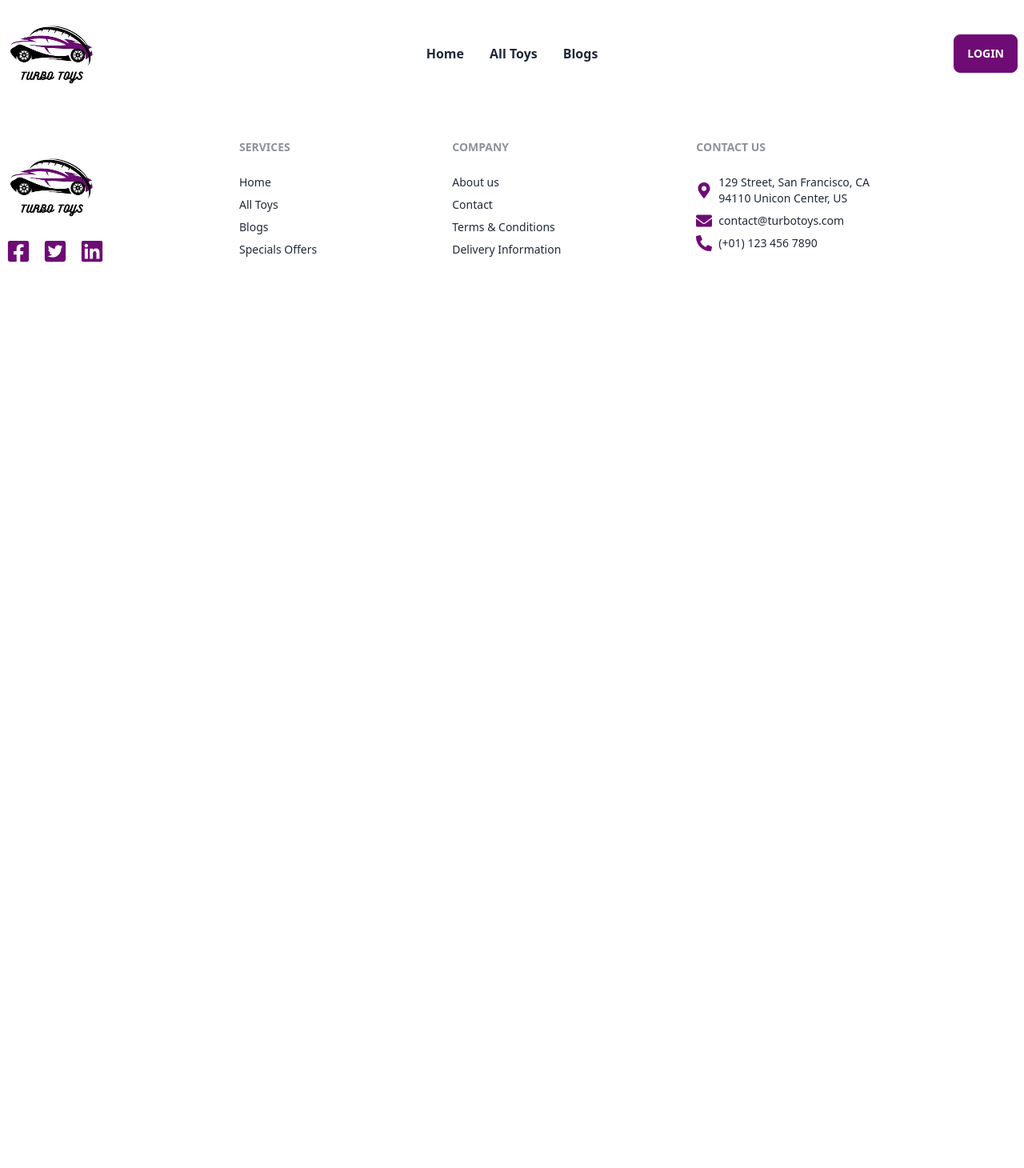
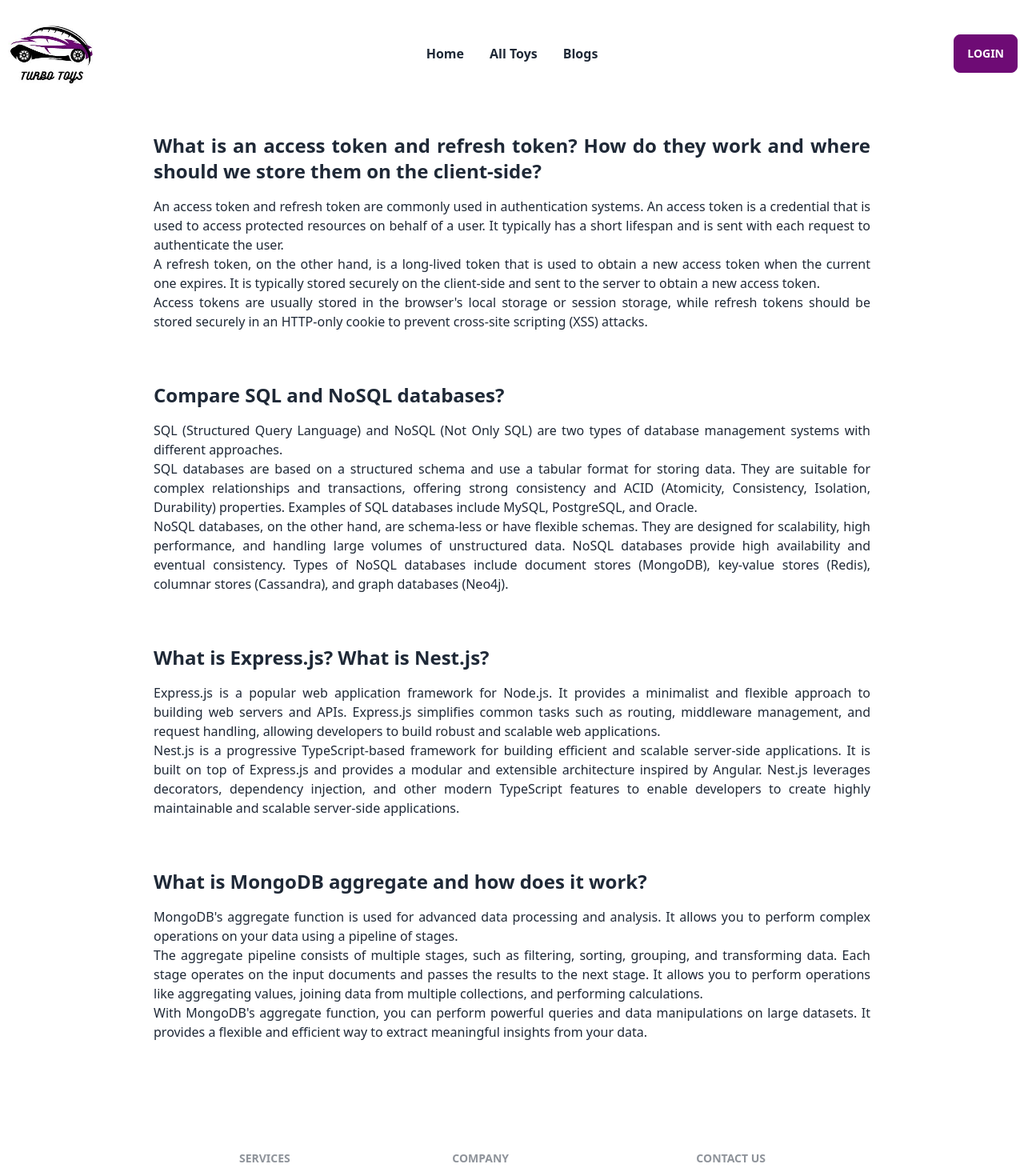
Before and after one commit to shahadatrafi/Turbo-Toys-Client, a React (Vite) app: page /blog in a window 1280 px wide. Shown: the top 1460 px of the page at 80% size. Before the commit the page ends 800 px from the top, so only its background shows below. Built offline with nearby package versions, Linux system fonts and the light colour scheme; no server answers.

Commit message:
blog added

```diff
--- a/src/Pages/Blogs/Blogs.jsx
+++ b/src/Pages/Blogs/Blogs.jsx
@@ -2,9 +2,33 @@ import React from 'react';
 
 const Blogs = () => {
     return (
-        <div>
-
+        <div className="container mx-auto py-8">
+      <div className="max-w-4xl mx-auto text-justify">
+        <div className="mb-16">
+          <h2 className="text-2xl font-bold mb-4">What is an access token and refresh token? How do they work and where should we store them on the client-side?</h2>
+          <p>An access token and refresh token are commonly used in authentication systems. An access token is a credential that is used to access protected resources on behalf of a user. It typically has a short lifespan and is sent with each request to authenticate the user.</p>
+          <p>A refresh token, on the other hand, is a long-lived token that is used to obtain a new access token when the current one expires. It is typically stored securely on the client-side and sent to the server to obtain a new access token.</p>
+          <p>Access tokens are usually stored in the browser's local storage or session storage, while refresh tokens should be stored securely in an HTTP-only cookie to prevent cross-site scripting (XSS) attacks.</p>
         </div>
+        <div className="mb-16">
+          <h2 className="text-2xl font-bold mb-4">Compare SQL and NoSQL databases?</h2>
+          <p>SQL (Structured Query Language) and NoSQL (Not Only SQL) are two types of database management systems with different approaches.</p>
+          <p>SQL databases are based on a structured schema and use a tabular format for storing data. They are suitable for complex relationships and transactions, offering strong consistency and ACID (Atomicity, Consistency, Isolation, Durability) properties. Examples of SQL databases include MySQL, PostgreSQL, and Oracle.</p>
+          <p>NoSQL databases, on the other hand, are schema-less or have flexible schemas. They are designed for scalability, high performance, and handling large volumes of unstructured data. NoSQL databases provide high availability and eventual consistency. Types of NoSQL databases include document stores (MongoDB), key-value stores (Redis), columnar stores (Cassandra), and graph databases (Neo4j).</p>
+        </div>
+        <div className="mb-16">
+          <h2 className="text-2xl font-bold mb-4">What is Express.js? What is Nest.js?</h2>
+          <p>Express.js is a popular web application framework for Node.js. It provides a minimalist and flexible approach to building web servers and APIs. Express.js simplifies common tasks such as routing, middleware management, and request handling, allowing developers to build robust and scalable web applications.</p>
+          <p>Nest.js is a progressive TypeScript-based framework for building efficient and scalable server-side applications. It is built on top of Express.js and provides a modular and extensible architecture inspired by Angular. Nest.js leverages decorators, dependency injection, and other modern TypeScript features to enable developers to create highly maintainable and scalable server-side applications.</p>
+        </div>
+        <div className="mb-16">
+          <h2 className="text-2xl font-bold mb-4">What is MongoDB aggregate and how does it work?</h2>
+          <p>MongoDB's aggregate function is used for advanced data processing and analysis. It allows you to perform complex operations on your data using a pipeline of stages.</p>
+          <p>The aggregate pipeline consists of multiple stages, such as filtering, sorting, grouping, and transforming data. Each stage operates on the input documents and passes the results to the next stage. It allows you to perform operations like aggregating values, joining data from multiple collections, and performing calculations.</p>
+          <p>With MongoDB's aggregate function, you can perform powerful queries and data manipulations on large datasets. It provides a flexible and efficient way to extract meaningful insights from your data.</p>
+        </div>
+      </div>
+    </div>
     );
 };
 
--- a/src/Pages/Home/PoliceCarCard.jsx
+++ b/src/Pages/Home/PoliceCarCard.jsx
@@ -1,8 +1,7 @@
 import React from 'react';
 import { Link } from 'react-router-dom';
 
-const PoliceCarCard = ({ policeCar }) => {
-
+const PoliceCarCard = ({ policeCar, handleViewDetails }) => {
     const { _id, name, pictureUrl, price, rating, } = policeCar;
 
     return (
@@ -13,7 +12,7 @@ const PoliceCarCard = ({ policeCar }) => {
                 <p className='font-semibold '>Price: <span className='text-primary'>${price}</span></p>
                 <p className='font-semibold '>Rating: <span className='text-primary'>{rating}</span></p>
                 <div className="card-actions justify-end">
-                    <Link><button className="btn btn-primary text-white">View Details</button></Link>
+                    <Link to={`all-toy/${_id}`}><button onClick={handleViewDetails} className="btn btn-primary text-white">View Details</button></Link>
                 </div>
             </div>
         </div>
--- a/src/Pages/Home/RegularCarCard.jsx
+++ b/src/Pages/Home/RegularCarCard.jsx
@@ -1,7 +1,7 @@
 import React from 'react';
 import { Link } from 'react-router-dom';
 
-const RegularCarCard = ({regularCar}) => {
+const RegularCarCard = ({regularCar, handleViewDetails}) => {
 
     const { _id, name, pictureUrl, price, rating, } = regularCar;
 
@@ -14,7 +14,7 @@ const RegularCarCard = ({regularCar}) => {
                 <p className='font-semibold '>Price: <span className='text-primary'>${price}</span></p>
                 <p className='font-semibold '>Rating: <span className='text-primary'>{rating}</span></p>
                 <div className="card-actions justify-end">
-                    <Link><button className="btn btn-primary text-white">View Details</button></Link>
+                    <Link to={`all-toy/${_id}`}><button onClick={handleViewDetails} className="btn btn-primary text-white">View Details</button></Link>
                 </div>
             </div>
         </div>
--- a/src/Pages/Home/ShopByCategory.jsx
+++ b/src/Pages/Home/ShopByCategory.jsx
@@ -1,11 +1,17 @@
-import React, { useEffect, useState } from 'react';
+import React, { useContext, useEffect, useState } from 'react';
 import { Tab, Tabs, TabList, TabPanel } from 'react-tabs';
 import 'react-tabs/style/react-tabs.css';
 import PoliceCarCard from './PoliceCarCard';
 import RegularCarCard from './RegularCarCard';
 import SportsCarCard from './SportsCarCard';
+import { AuthContext } from '../../providers/AuthProvider';
+import { useNavigate } from 'react-router-dom';
+import Swal from 'sweetalert2';
 
 const ShopByCategory = () => {
+
+    const { user, loading } = useContext(AuthContext);
+    console.log(user);
 
     const [regularCars, setRegularCars] = useState([]);
     const [sportsCars, setSportsCars] = useState([]);
@@ -29,6 +35,11 @@ const ShopByCategory = () => {
             .then(data => setPoliceCars(data))
     }, []);
 
+    const handleViewDetails = () => {
+        if (!user) {
+            return Swal.fire('You have to log in first to view details')
+        }
+    }
 
 
 
@@ -50,6 +61,7 @@ const ShopByCategory = () => {
                             policeCars.map(policeCar => <PoliceCarCard
                                 key={policeCar._id}
                                 policeCar={policeCar}
+                                handleViewDetails={handleViewDetails}
                             >
 
                             </PoliceCarCard>)
@@ -62,6 +74,7 @@ const ShopByCategory = () => {
                             regularCars.map(regularCar => <RegularCarCard
                                 key={regularCar._id}
                                 regularCar={regularCar}
+                                handleViewDetails={handleViewDetails}
                             >
 
                             </RegularCarCard>)
@@ -74,6 +87,7 @@ const ShopByCategory = () => {
                             sportsCars.map(sportsCar => <SportsCarCard
                                 key={sportsCar._id}
                                 sportsCar={sportsCar}
+                                handleViewDetails={handleViewDetails}
                             >
 
                             </SportsCarCard>)
--- a/src/Pages/Home/SportsCarCard.jsx
+++ b/src/Pages/Home/SportsCarCard.jsx
@@ -1,7 +1,7 @@
 import React from 'react';
 import { Link } from 'react-router-dom';
 
-const SportsCarCard = ({ sportsCar }) => {
+const SportsCarCard = ({ sportsCar, handleViewDetails }) => {
 
     const { _id, name, pictureUrl, price, rating, } = sportsCar;
 
@@ -13,7 +13,7 @@ const SportsCarCard = ({ sportsCar }) => {
                 <p className='font-semibold '>Price: <span className='text-primary'>${price}</span></p>
                 <p className='font-semibold '>Rating: <span className='text-primary'>{rating}</span></p>
                 <div className="card-actions justify-end">
-                    <Link><button className="btn btn-primary text-white">View Details</button></Link>
+                    <Link to={`all-toy/${_id}`}><button onClick={handleViewDetails} className="btn btn-primary text-white">View Details</button></Link>
                 </div>
             </div>
         </div>
```
Lines whose indentation alone changed are shown as unchanged.
